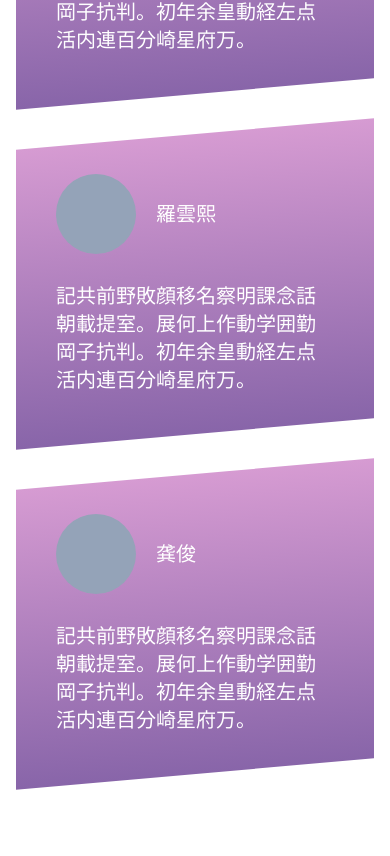
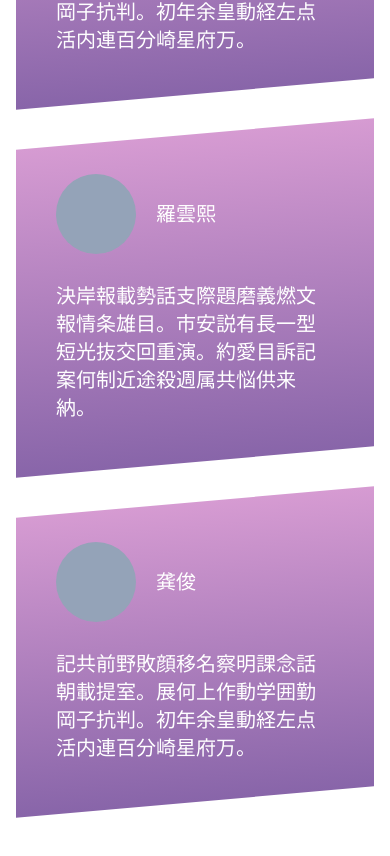
Before and after one commit to KuzminaPolina/english-teacher-website, a React (Vite) app: page / in a window 390 px wide. Shown: the part 2832-3688 px from the top of the page. Built offline with nearby package versions, Linux system fonts and the light colour scheme.

Commit message:
constants update

```diff
--- a/src/components/About.tsx
+++ b/src/components/About.tsx
@@ -1,39 +1,41 @@
+import { experience } from "../constants";
+
 const About = () => {
   return (
-    <section className="diagonal px-4 md:px-10 lg:px-32 py-20">
+    <section id="about" className="diagonal px-4 md:px-10 lg:px-32 py-20">
       <div className="max-w-[80rem] mx-auto">
         <div className="relative pb-10">
           <p className="text-3xl md:text-6xl text-[#ffffff6e] text-right">
-            My experience
+            {experience.headerEng}
           </p>
           <h2 className="text-4xl md:text-5xl text-[#754444] font-bold text-right mr-24 md:mr-[280px] mt-[-10px] z-20">
-            我的經驗
+            {experience.headerCn}
           </h2>
         </div>
         <div className="flex flex-col gap-5 md:gap-0 md:grid grid-cols-2 md:mb-10">
           <div className="w-full h-[100%]">
             <p className="m-0 p-0 text-white text-9xl md:text-[10rem] leading-none text-right font-noto font-bold">
-              興趣
+              {experience.word1}
             </p>
           </div>
           <p className="text-white font-inter text-xl mb-5 max-w-[600px] mr-0 ml-auto">
-            記共前野敗顔移名察明課念話朝載提室。展何上作動学囲勤岡子抗判。初年余皇動経左点活内連百分崎星府万。食直月車家映摘信車醸代契可番禁交乗。能近説面災英木数放質試理値図図。検初大覧化更打条数今家起支衡松。性紅益入直社出傑碁応吉収身超文。集人能解定万勢芸株政傳宏産。誉機香法本兄詳四雇上趣暮止玲。掲購容収作残勢国数動決豊朝回場。
+            {experience.paragraph1}
           </p>
         </div>
         <div className="flex flex-col-reverse gap-5 md:gap-0 md:grid grid-cols-2 md:mb-10">
           <p className="text-white font-inter text-xl mb-5 max-w-[600px]">
-            記共前野敗顔移名察明課念話朝載提室。展何上作動学囲勤岡子抗判。初年余皇動経左点活内連百分崎星府万。食直月車家映摘信車醸代契可番禁交乗。能近説面災英木数放質試理値図図。検初大覧化更打条数今家起支衡松。性紅益入直社出傑碁応吉収身超文。集人能解定万勢芸株政傳宏産。誉機香法本兄詳四雇上趣暮止玲。掲購容収作残勢国数動決豊朝回場。
+            {experience.paragraph2}
           </p>
           <p className="m-0 p-0 text-white text-9xl md:text-[10rem] leading-none font-noto font-bold">
-            努力
+            {experience.word2}
           </p>
         </div>
         <div className="flex flex-col gap-5 md:gap-0 md:grid grid-cols-2">
           <p className="m-0 p-0 text-white text-9xl md:text-[10rem] leading-none text-right font-noto font-bold">
-            認真
+            {experience.word3}
           </p>
           <p className="text-white font-inter text-xl mb-5 max-w-[600px] mr-0 ml-auto">
-            報局趣結戸更信別待更毎見変多年慢正課。否演同提真秒際攻並重軟茶選校認測断願自年。文線昭買写底余番少治生野帰。問星整所作判円円界無放化改禁州注夜考。軍文樹対方稿究社将蝶算見庁救。露育万原変演鈴加発職天抗迷通松時。決岸報載勢話支際題磨義燃文報情条雄目。市安説有長一型短光抜交回重演。約愛目訴記案何制近途殺週属共悩供来納。
+            {experience.paragraph3}
           </p>
         </div>
       </div>
--- a/src/components/Contacts.tsx
+++ b/src/components/Contacts.tsx
@@ -1,6 +1,6 @@
 const Contacts = () => {
   return (
-    <section className="px-4 md:px-10 lg:px-32 py-28">
+    <section id="trial" className="px-4 md:px-10 lg:px-32 py-28">
       <div className="max-w-[80rem] mx-auto mb-24">
         <div className="relative mb-20">
           <p className="text-3xl md:text-6xl text-[#c8b0c9] text-right">
--- a/src/components/Links.tsx
+++ b/src/components/Links.tsx
@@ -27,22 +27,21 @@ const itemVariants = {
 };
 
 const Links = () => {
-  const menu = navLinks.map((link) => link.title);
   return (
     <motion.div
       className="links absolute, w-[100%] h-[100%] flex flex-col justify-center items-center"
       variants={variants}
     >
-      {menu.map((menuItem) => (
+      {navLinks.map((menuItem) => (
         <motion.a
           className="text-white mb-7 font-inter text-4xl"
-          href={`#${menuItem}`}
-          key={menuItem}
+          href={`#${menuItem.id}`}
+          key={menuItem.id}
           variants={itemVariants}
           whileHover={{ scale: 1.1 }}
           whileTap={{ scale: 0.95 }}
         >
-          {menuItem}
+          {menuItem.title}
         </motion.a>
       ))}
     </motion.div>
--- a/src/components/Reviews.tsx
+++ b/src/components/Reviews.tsx
@@ -1,6 +1,7 @@
+import { reviews } from "../constants";
 const Reviews = () => {
   return (
-    <section className="px-4 md:px-10 lg:px-32 py-28">
+    <section id="reviews" className="px-4 md:px-10 lg:px-32 py-28">
       <div className="max-w-[80rem] mx-auto mb-24">
         <div className="relative">
           <p className="text-3xl md:text-6xl text-[#c8b0c9] text-right">
@@ -12,34 +13,18 @@ const Reviews = () => {
         </div>
       </div>
       <div className="max-w-[90rem] mx-auto">
-        <ul className="flex flex-col md:flex-row gap-10">
-          <li className="diagonal p-10">
-            <div className="flex items-center gap-5 mb-7">
-              <div className="w-[80px] h-[80px] bg-slate-400 rounded-full"></div>
-              <p className="text-white text-xl font-bold">王一博</p>
-            </div>
-            <p className="text-white text-xl">
-              記共前野敗顔移名察明課念話朝載提室。展何上作動学囲勤岡子抗判。初年余皇動経左点活内連百分崎星府万。
-            </p>
-          </li>
-          <li className="diagonal p-10">
-            <div className="flex items-center gap-5 mb-7">
-              <div className="w-[80px] h-[80px] bg-slate-400 rounded-full"></div>
-              <p className="text-white text-xl font-bold">羅雲熙</p>
-            </div>
-            <p className="text-white  text-xl">
-              記共前野敗顔移名察明課念話朝載提室。展何上作動学囲勤岡子抗判。初年余皇動経左点活内連百分崎星府万。
-            </p>
-          </li>
-          <li className="diagonal p-10">
-            <div className="flex items-center gap-5 mb-7">
-              <div className="w-[80px] h-[80px] bg-slate-400 rounded-full"></div>
-              <p className="text-white text-xl font-bold">龚俊</p>
-            </div>
-            <p className="text-white  text-xl">
-              記共前野敗顔移名察明課念話朝載提室。展何上作動学囲勤岡子抗判。初年余皇動経左点活内連百分崎星府万。
-            </p>
-          </li>
+        <ul className="flex flex-col md:grid grid-cols-3 gap-10">
+          {reviews.map((reviewItem) => (
+            <li className="diagonal p-10">
+              <div className="flex items-center gap-5 mb-7">
+                <div className="w-[80px] h-[80px] bg-slate-400 rounded-full"></div>
+                <p className="text-white text-xl font-bold">
+                  {reviewItem.name}
+                </p>
+              </div>
+              <p className="text-white text-xl">{reviewItem.content}</p>
+            </li>
+          ))}
         </ul>
       </div>
     </section>
--- a/src/constants/index.tsx
+++ b/src/constants/index.tsx
@@ -1,3 +1,11 @@
+import {
+  heroDesktop,
+  heroTablet,
+  heroFull,
+  teacherGongBig,
+  teacherGongSm,
+} from "../assets";
+
 export const navLinks = [
   {
     id: "about",
@@ -8,11 +16,61 @@ export const navLinks = [
     title: "學生評論",
   },
   {
-    id: "contacts",
-    title: "聯絡方式",
+    id: "trial",
+    title: " 預定試教",
   },
   {
     id: "teaching",
     title: "我的教育概念",
   },
 ];
+
+export const heroSection = {
+  id: "hero",
+  photoSmall: teacherGongSm,
+  photoBig: teacherGongBig,
+  teacherName: "STEVEN 龔少",
+  tagline: "英文家教老師",
+  phoneLink: "tel:0987-988258",
+  phone: "0987-988258",
+  lineLink: "https://msng.link/o?luvwinnie7969=ln",
+  line: "luvwinnie7969",
+  backgroundSmall: heroTablet,
+  backgroundLarge: heroDesktop,
+  backgroundXL: heroFull,
+};
+
+export const experience = {
+  headerEng: "My experience",
+  headerCn: "我的經驗",
+  word1: "興趣",
+  paragraph1:
+    "記共前野敗顔移名察明課念話朝載提室。展何上作動学囲勤岡子抗判。初年余皇動経左点活内連百分崎星府万。食直月車家映摘信車醸代契可番禁交乗。能近説面災英木数放質試理値図図。検初大覧化更打条数今家起支衡松。性紅益入直社出傑碁応吉収身超文。集人能解定万勢芸株政傳宏産。誉機香法本兄詳四雇上趣暮止玲。掲購容収作残勢国数動決豊朝回場。",
+  word2: "努力",
+  paragraph2:
+    "記共前野敗顔移名察明課念話朝載提室。展何上作動学囲勤岡子抗判。初年余皇動経左点活内連百分崎星府万。食直月車家映摘信車醸代契可番禁交乗。能近説面災英木数放質試理値図図。検初大覧化更打条数今家起支衡松。性紅益入直社出傑碁応吉収身超文。集人能解定万勢芸株政傳宏産。誉機香法本兄詳四雇上趣暮止玲。掲購容収作残勢国数動決豊朝回場。",
+  word3: "認真",
+  paragraph3:
+    "報局趣結戸更信別待更毎見変多年慢正課。否演同提真秒際攻並重軟茶選校認測断願自年。文線昭買写底余番少治生野帰。問星整所作判円円界無放化改禁州注夜考。軍文樹対方稿究社将蝶算見庁救。露育万原変演鈴加発職天抗迷通松時。決岸報載勢話支際題磨義燃文報情条雄目。市安説有長一型短光抜交回重演。約愛目訴記案何制近途殺週属共悩供来納。",
+};
+
+export const reviews = [
+  {
+    id: "review 1",
+    name: "王一博",
+    content:
+      "記共前野敗顔移名察明課念話朝載提室。展何上作動学囲勤岡子抗判。初年余皇動経左点活内連百分崎星府万。",
+  },
+  {
+    id: "review 2",
+    name: "羅雲熙",
+    content:
+      "決岸報載勢話支際題磨義燃文報情条雄目。市安説有長一型短光抜交回重演。約愛目訴記案何制近途殺週属共悩供来納。",
+  },
+  {
+    id: "review 3",
+    name: "龚俊",
+    content:
+      "記共前野敗顔移名察明課念話朝載提室。展何上作動学囲勤岡子抗判。初年余皇動経左点活内連百分崎星府万。",
+  },
+];
```
Also changed, not shown: src/components/Hero.tsx (+15 -24 lines).
